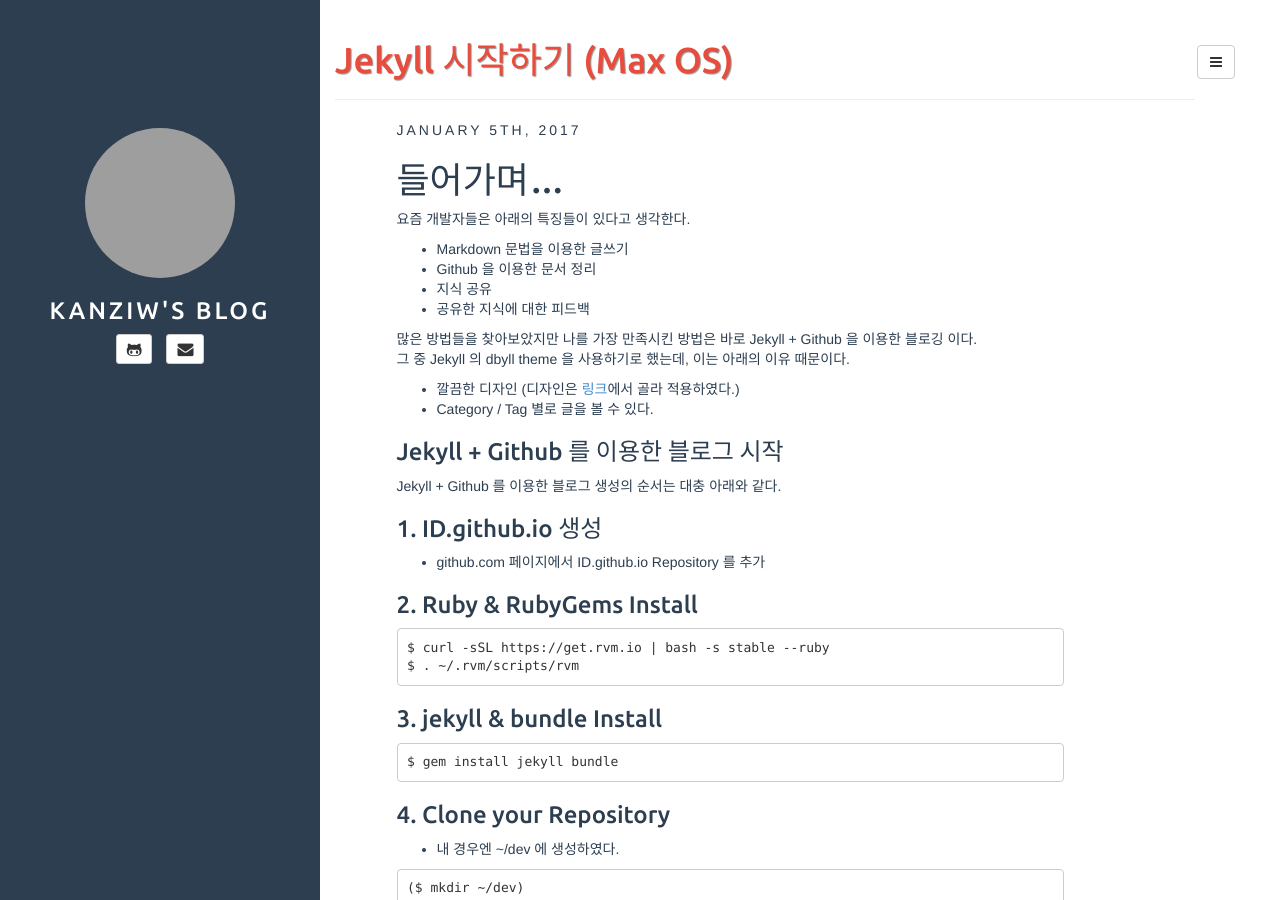
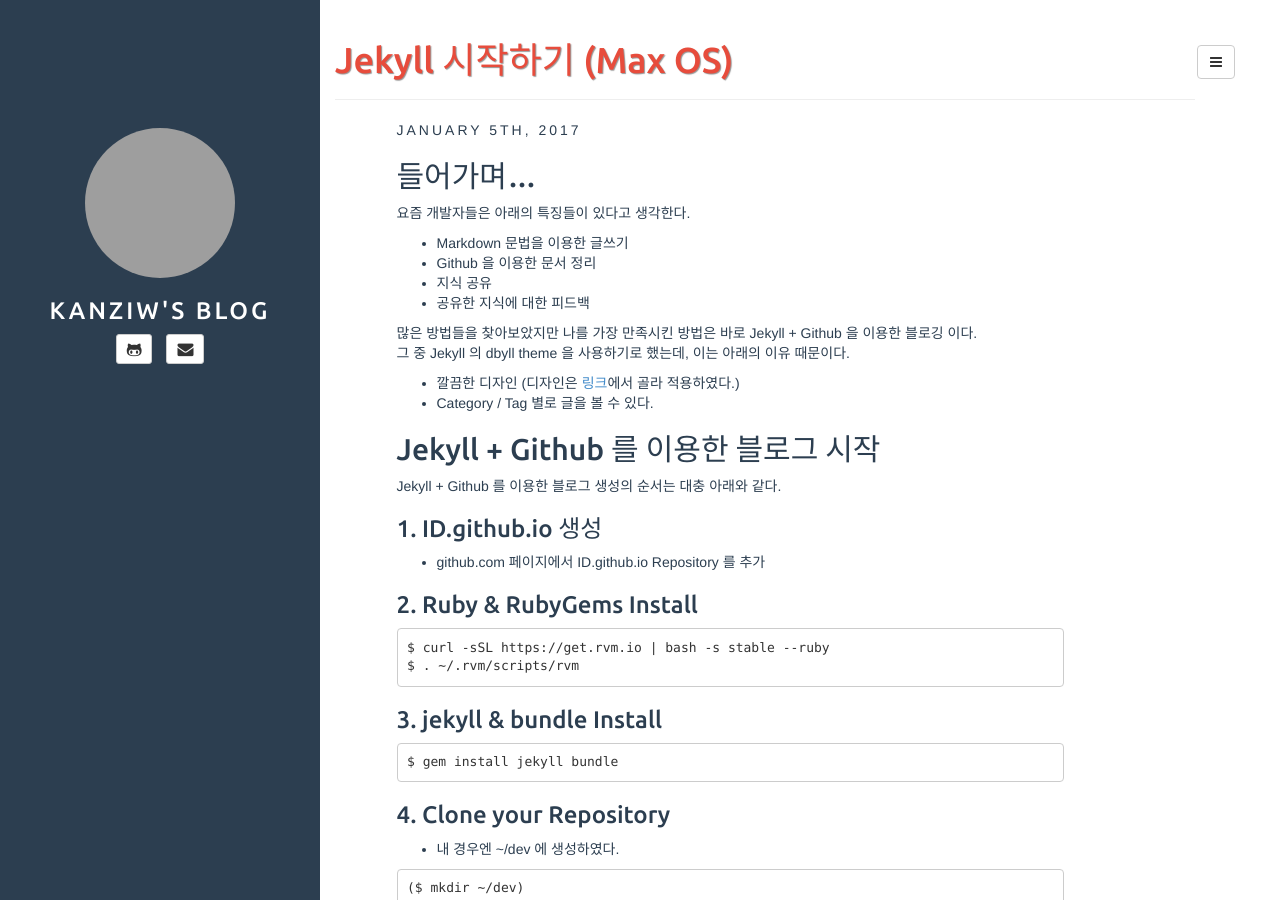
Before and after one commit to kanziw/kanziw.github.io, a Jekyll site: the page built from _posts/2017-01-05-start-jekyll-blog.md, in a window 1280 px wide and 900 px high. Built offline with Jekyll 4.4.1, drawn with Linux system fonts in a browser that asks for light colours; comment, search, counter and statistics services are not loaded; grey boxes are pictures that could not be loaded.

Commit message:
헤더 글자 크기 수정

```diff
--- a/_posts/2017-01-05-start-jekyll-blog.md
+++ b/_posts/2017-01-05-start-jekyll-blog.md
@@ -8,7 +8,7 @@ description: Jekyll 으로 개발자스러운 블로그 운영하기
 comments: true
 ---
 
-# 들어가며...
+## 들어가며...
 요즘 개발자들은 아래의 특징들이 있다고 생각한다.
 
 * Markdown 문법을 이용한 글쓰기
@@ -23,7 +23,7 @@ comments: true
 * Category / Tag 별로 글을 볼 수 있다.
 <br />
 
-### Jekyll + Github 를 이용한 블로그 시작
+## Jekyll + Github 를 이용한 블로그 시작
 Jekyll + Github 를 이용한 블로그 생성의 순서는 대충 아래와 같다.
 
 ### 1. ID.github.io 생성
```
